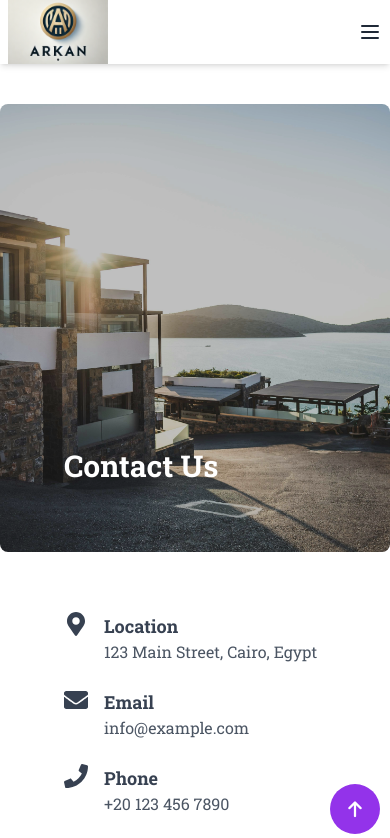
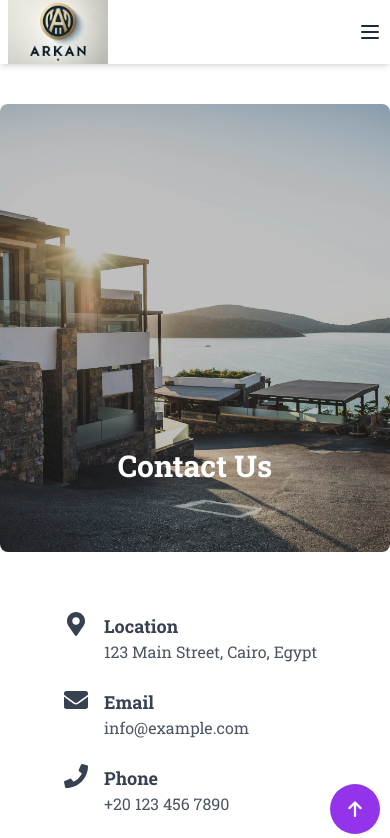
Before and after one commit to mazen-essam/arkan-group, a Next.js app: page /site/contactPage in a window 390 px wide. Shown: the top 838 px of the page. Built offline with nearby package versions, Linux system fonts and the light colour scheme; what next-redux-wrapper would draw is missing.

Commit message:
updaing conact ui and responisive

```diff
--- a/app/site/contactPage/page.js
+++ b/app/site/contactPage/page.js
@@ -52,7 +52,7 @@ export default function PropertyListing() {
         {/* Contact Us Section on the left */}
         <div className="w-full lg:w-1/3 relative z-10">
       <div className="p-8 ">
-        <h1 className="text-3xl font-bold mb-32 text-white">Contact Us</h1>
+        <h1 className="text-3xl font-bold mb-32 text-white lg:text-start text-center">Contact Us</h1>
         <div className="space-y-6">
           {/* Location */}
           <div className="flex items-start space-x-4">
@@ -102,7 +102,7 @@ export default function PropertyListing() {
       </div>
     </div>
         {/* Form on the right */}
-        <div className="w-full lg:w-1/3 ms-auto me-10 relative z-10">
+        <div className="w-full xl:w-1/3 lg:w-1/2 ms-auto me-10 relative z-10">
           <div className="p-8 shadow-lg rounded-lg bg-gray-200">
             <h2 className="text-3xl font-semibold text-center mb-16 ">
               Contact Form
```
